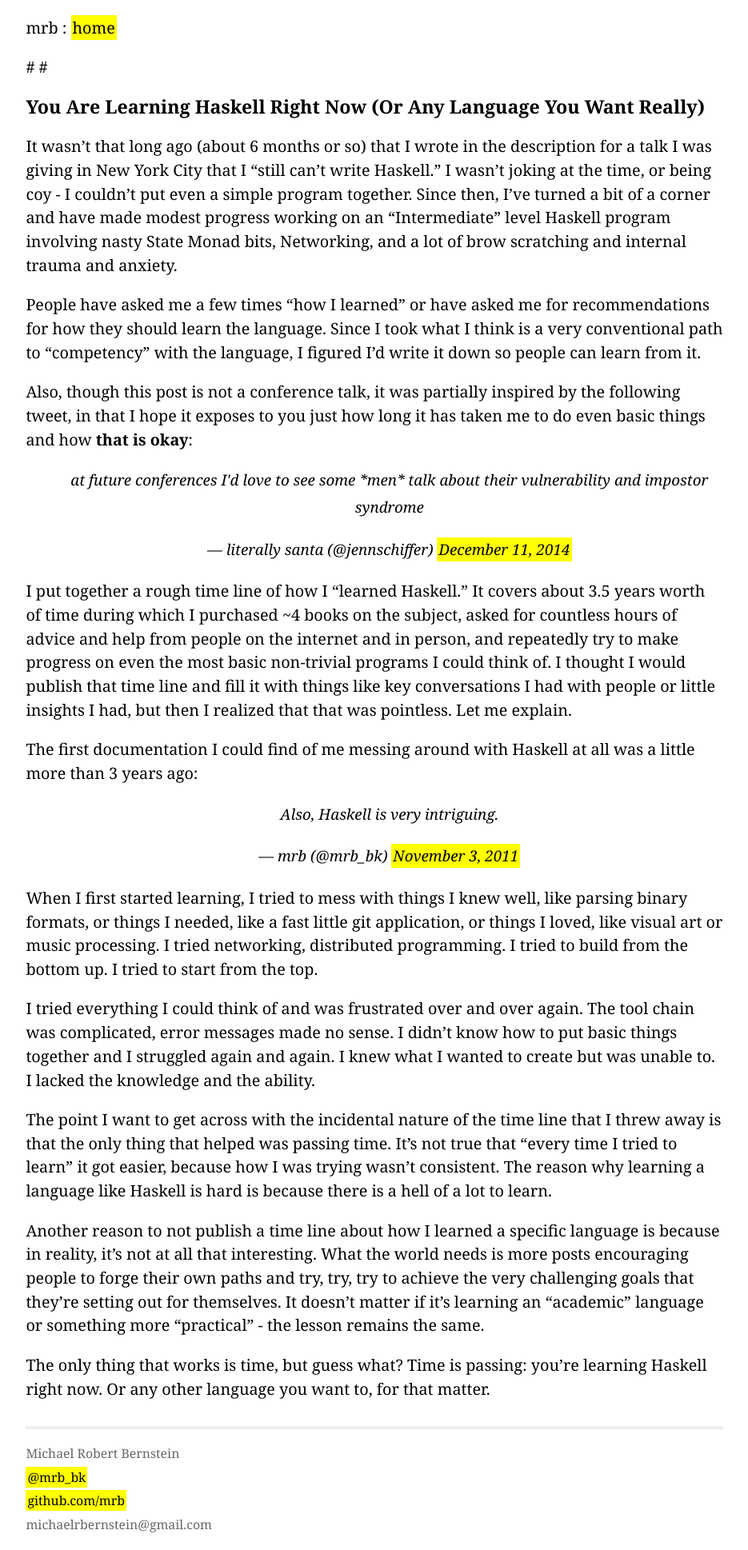
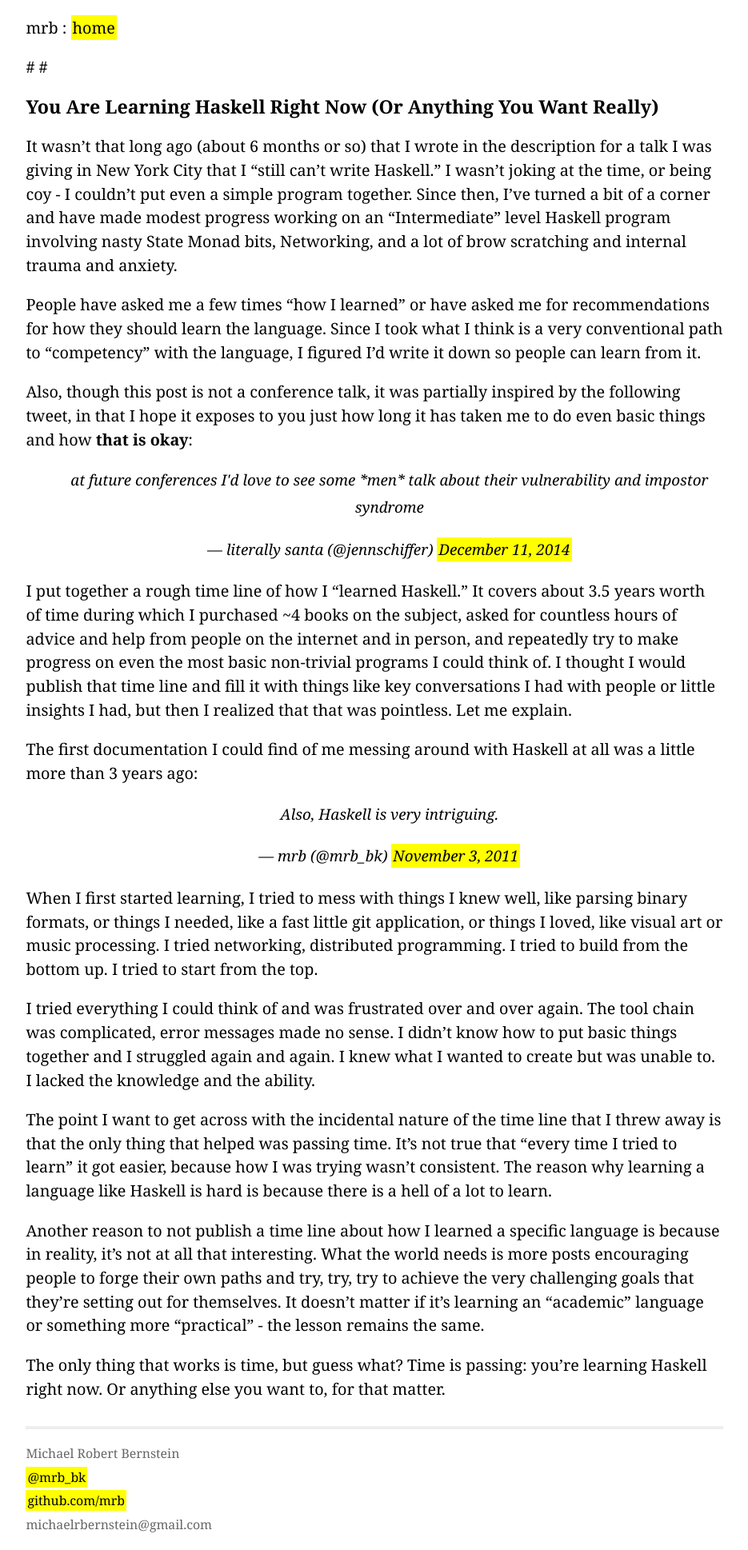
Before and after one commit to mrb/mrb.github.com, a Jekyll site: the page built from _posts/2014-12-11-you-are-learning-haskell-right-now.markdown, in a window 1280 px wide. Shown: the whole page at 80% size, without its empty margins (172-1107 px from the left). Built offline with Jekyll 4.4.1, drawn with Linux system fonts in a browser that asks for light colours; Markdown is read by kramdown in place of the engine named in the settings; comment, search, counter and statistics services are not loaded.

Commit message:
Tighten a bit

```diff
--- a/_posts/2014-12-11-you-are-learning-haskell-right-now.markdown
+++ b/_posts/2014-12-11-you-are-learning-haskell-right-now.markdown
@@ -1,12 +1,12 @@
 ---
 layout: post
-title: "You Are Learning Haskell Right Now (Or Any Language You Want Really)"
+title: "You Are Learning Haskell Right Now (Or Anything You Want Really)"
 published: true
 other: true
 ---
 #
 #
-### You Are Learning Haskell Right Now (Or Any Language You Want Really)
+### You Are Learning Haskell Right Now (Or Anything You Want Really)
 
 It wasn't that long ago (about 6 months or so) that I wrote in the description for a talk I was giving in New York City that I "still can't write Haskell." I wasn't joking at the time, or being coy - I couldn't put even a simple program together. Since then, I've turned a bit of a corner and have made modest progress working on an "Intermediate" level Haskell program involving nasty State Monad bits, Networking, and a lot of brow scratching and internal trauma and anxiety.
 
@@ -36,4 +36,4 @@ The point I want to get across with the incidental nature of the time line that
 
 Another reason to not publish a time line about how I learned a specific language is because in reality, it's not at all that interesting. What the world needs is more posts encouraging people to forge their own paths and try, try, try to achieve the very challenging goals that they're setting out for themselves. It doesn't matter if it's learning an "academic" language or something more "practical" - the lesson remains the same.
 
-The only thing that works is time, but guess what? Time is passing: you're learning Haskell right now. Or any other language you want to, for that matter.
+The only thing that works is time, but guess what? Time is passing: you're learning Haskell right now. Or anything else you want to, for that matter.
```
